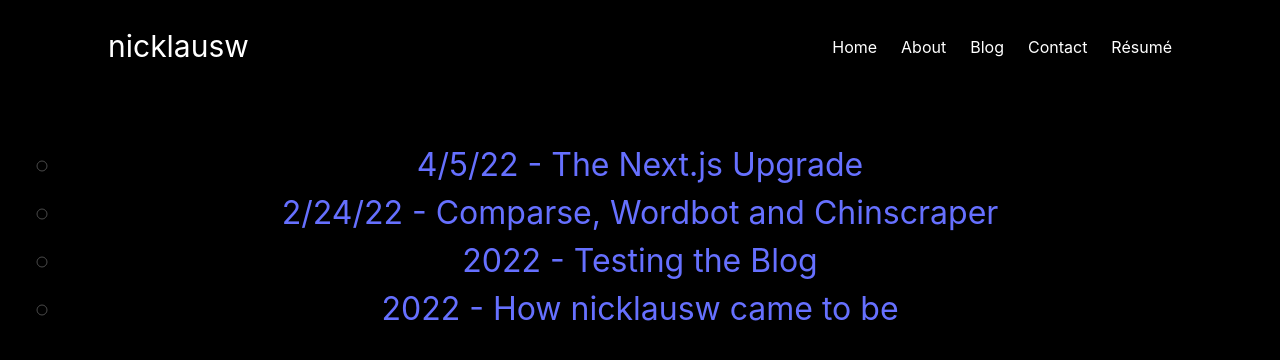
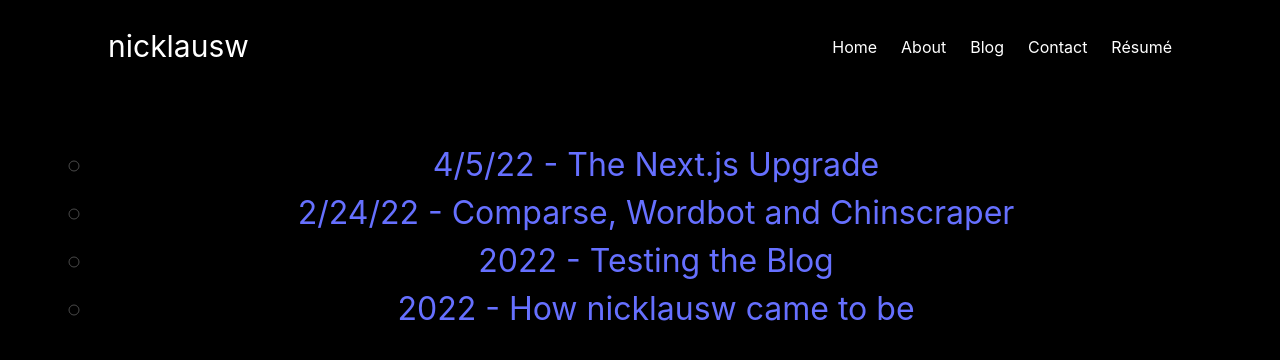
Before and after one commit to nicklausw/mysite, a Next.js app: page /blog in a window 1280 px wide. Shown: the top 360 px of the page. Built offline with nearby package versions, Linux system fonts and the light colour scheme.

Commit message:
bullets on blog page don't overflow

```diff
--- a/pages/blog/index.tsx
+++ b/pages/blog/index.tsx
@@ -15,7 +15,7 @@ function Blog({ posts } : { posts : any }) {
           {posts.map(({thisPost} : {thisPost : any}) => {
             c++;
             return (
-            <li key={posts[c-1].id}>
+            <li key={posts[c-1].id} style={{marginLeft:"1em"}}>
               <Link href={`blog/${posts[c-1].id}/`}>
                 <a>{posts[c-1].headerData.dateCreated} - {posts[c-1].headerData.title}</a>
               </Link>
```
